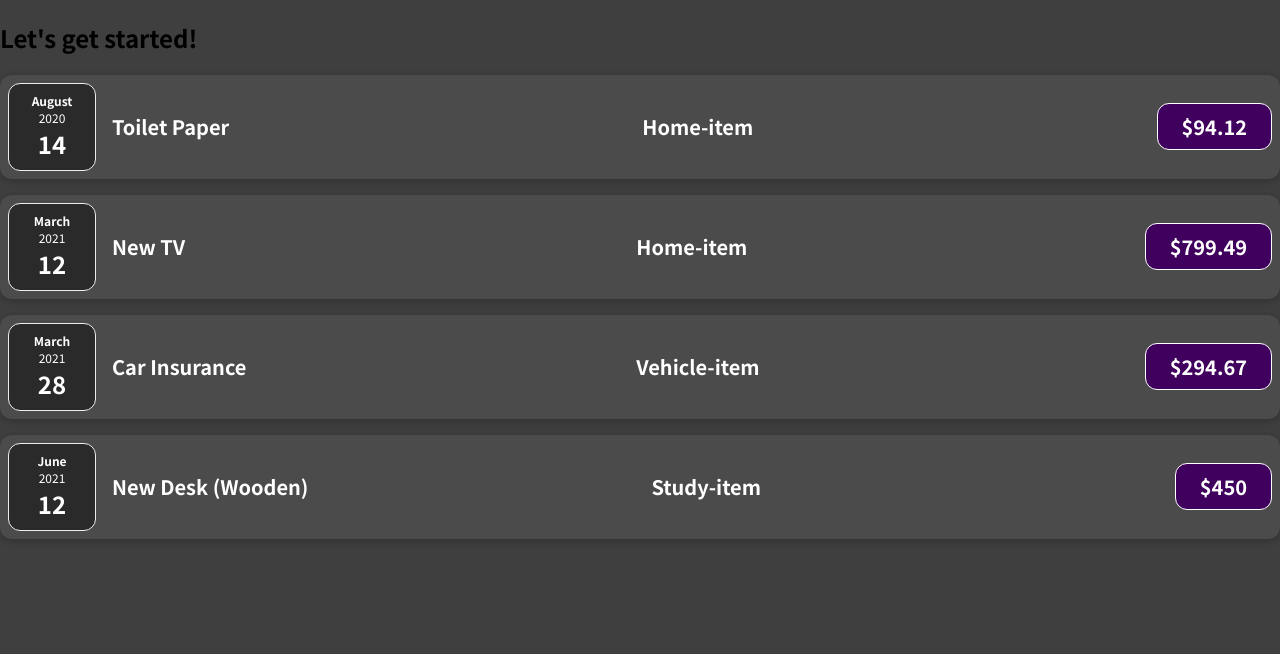
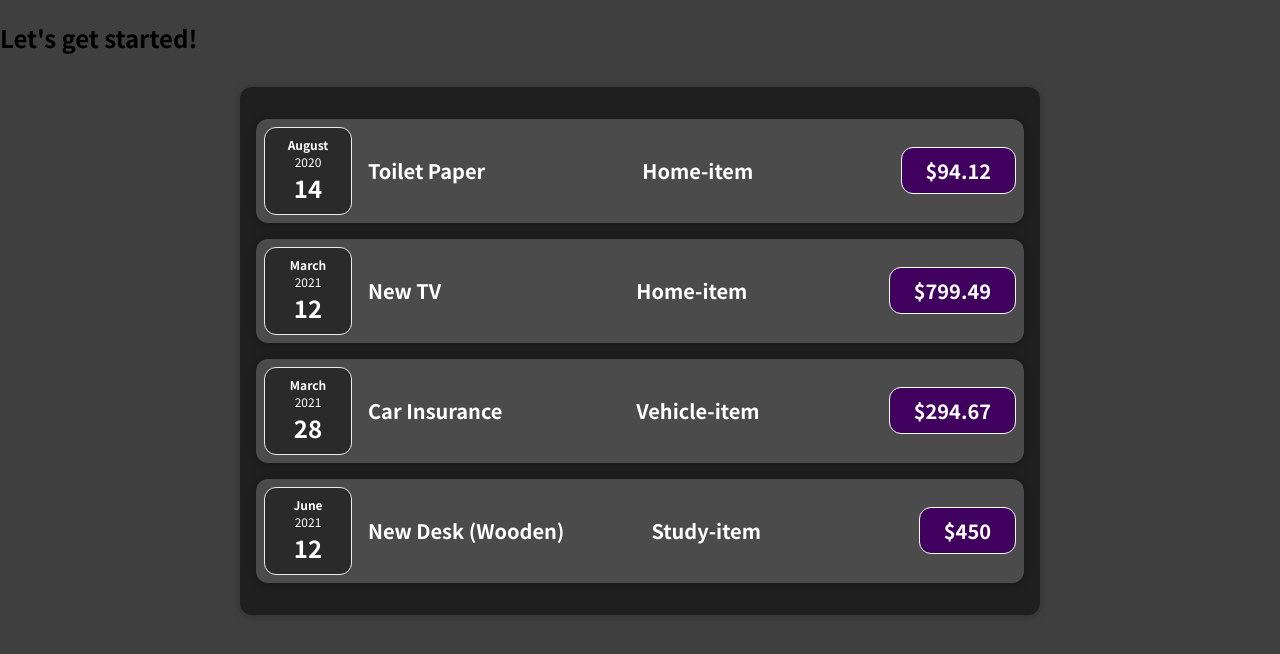
Before and after one commit to Suresh-Kumar-Lohar/s-react-1, a React (Create React App) app: page / in a window 1280 px wide. Shown: the top 654 px of the page. Built offline with nearby package versions, Linux system fonts and the light colour scheme.

Commit message:
start task-11-12

```diff
--- a/src/App.js
+++ b/src/App.js
@@ -1,4 +1,4 @@
-import ExpenseItem from './components/ExpenseItem'
+import Expenses from './components/Expenses/Expenses'
 
 const App = () => {
   const expenses = [
@@ -34,15 +34,7 @@
   return (
     <div>
       <h2>Let's get started!</h2>
-      {expenses.map((item) => (
-        <ExpenseItem
-          key={item.id}
-          title={item.title}
-          date={item.date}
-          amount={item.amount}
-          LocationOfExpenditure={item.LocationOfExpenditure}
-        />
-      ))}
+      <Expenses expenses={expenses} />
     </div>
   )
 }
--- a/src/components/ExpenseItem.css
+++ b/src/components/Expenses/ExpenseItem.css
@@ -2,10 +2,8 @@
   display: flex;
   justify-content: space-between;
   align-items: center;
-  box-shadow: 0 2px 8px rgba(0, 0, 0, 0.25);
   padding: 0.5rem;
   margin: 1rem 0;
-  border-radius: 12px;
   background-color: #4b4b4b;
 }
 
--- a/src/components/ExpenseItem.js
+++ b/src/components/Expenses/ExpenseItem.js
@@ -1,17 +1,18 @@
+import Card from '../UI/Card'
 import ExpenseDate from './ExpenseDate'
 import ExpenseDetails from './ExpenseDetails'
 import './ExpenseItem.css'
 
 const ExpenseItem = (props) => {
   return (
-    <div className='expense-item'>
+    <Card className='expense-item'>
       <ExpenseDate date={props.date} />
       <ExpenseDetails
         title={props.title}
         amount={props.amount}
         LocationOfExpenditure={props.LocationOfExpenditure}
       />
-    </div>
+    </Card>
   )
 }
 
--- /dev/null
+++ b/src/components/Expenses/Expenses.css
@@ -0,0 +1,7 @@
+.expenses {
+  padding: 1rem;
+  background-color: rgb(31, 31, 31);
+  margin: 2rem auto;
+  width: 50rem;
+  max-width: 95%;
+}
--- /dev/null
+++ b/src/components/Expenses/Expenses.js
@@ -0,0 +1,23 @@
+import React from 'react'
+import Card from '../UI/Card'
+
+import ExpenseItem from './ExpenseItem'
+import './Expenses.css'
+
+const Expenses = (props) => {
+  return (
+    <Card className='expenses'>
+      {props.expenses.map((item) => (
+        <ExpenseItem
+          key={item.id}
+          title={item.title}
+          date={item.date}
+          amount={item.amount}
+          LocationOfExpenditure={item.LocationOfExpenditure}
+        />
+      ))}
+    </Card>
+  )
+}
+
+export default Expenses
--- /dev/null
+++ b/src/components/UI/Card.css
@@ -0,0 +1,4 @@
+.card {
+  border-radius: 12px;
+  box-shadow: 0 1px 8px rgba(0, 0, 0, 0.25);
+}
--- /dev/null
+++ b/src/components/UI/Card.js
@@ -0,0 +1,9 @@
+import React from 'react'
+import './Card.css'
+
+const Card = (props) => {
+  const classes = 'card ' + props.className
+  return <div className={classes}>{props.children}</div>
+}
+
+export default Card
```
Also changed, not shown: src/components/Expenses/ExpenseDate.css (renamed from src/components/ExpenseDate.css), src/components/Expenses/ExpenseDate.js (renamed from src/components/ExpenseDate.js), src/components/Expenses/ExpenseDetails.js (renamed from src/components/ExpenseDetails.js).
